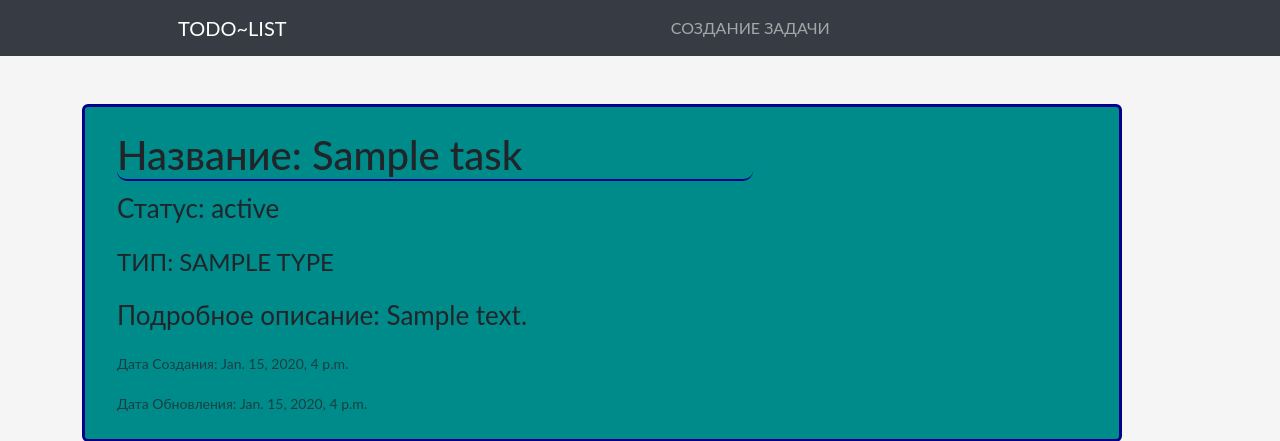
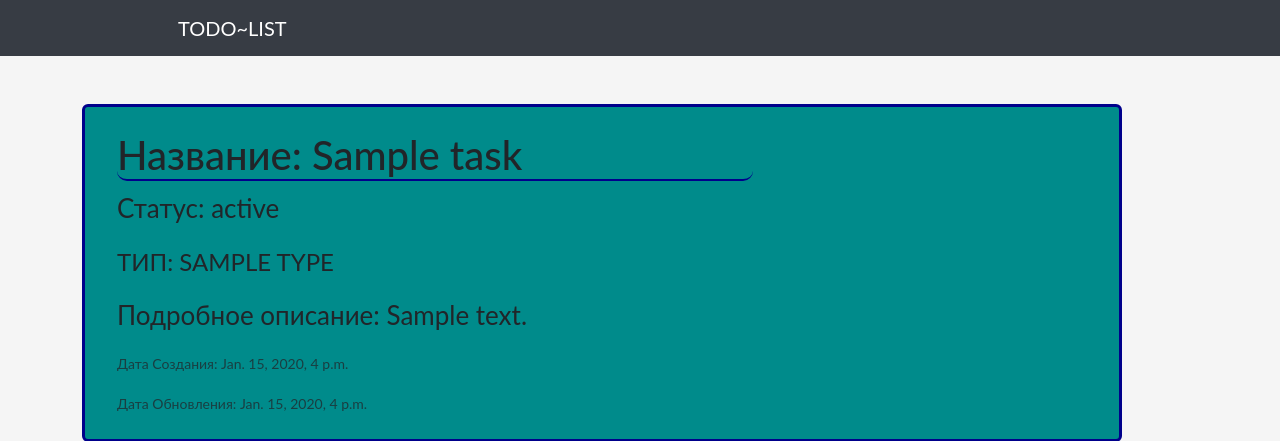
Before and after one commit to PandoraGrims/To-Do-list-boris, a Django app: page /tasks/1 in a window 1280 px wide. Shown: the top 441 px of the page. Run offline with Django 4.2, Linux system fonts and the light colour scheme; tables that the repository leaves empty hold one stand-in row (values such as "Sample post"); parts of the project's set-up code (start-up, migrations or seed data) failed here and were passed over.

Commit message:
Убрал лишний код

```diff
--- a/source/webapp/templates/project/project_list_view.html
+++ b/source/webapp/templates/project/project_list_view.html
@@ -10,6 +10,7 @@
         <h1 class="head-our-works" style="font-size: 80px">P.R.O.J.E.C.T.</h1>
         <h2>╰────────╮• ✻ •╭────────╯</h2>
     </div>
+    <br>
     {% include "search_form.html" %}
     <div class="container text-center">
         <div class="container-our-works pb-5 pt-5">
--- a/source/webapp/templates/tasks/task.html
+++ b/source/webapp/templates/tasks/task.html
@@ -1,15 +1,4 @@
 {% extends "base_html_my.html" %}
-{% block link %}
-    <li class="nav-item">
-        <a class="nav-link" href="{% url "task_add" %}">Создание задачи</a>
-    </li>
-{#    <li class="nav-item">#}
-{#        <a class="nav-link" href="{% url "task_delete_view" task.pk %}">Удалить задачу</a>#}
-{#    </li>#}
-{#    <li class="nav-item">#}
-{#        <a class="nav-link" href="{% url "task_update_view" task.pk %}">Редактировать задачу</a>#}
-{#    </li>#}
-{% endblock %}
 
 {% block title %}Детали{% endblock %}
 
@@ -33,13 +22,6 @@
                     <p class="card-text"><small class="text-body-secondary">Дата
                         Обновления: {{ task.updated_at }}</small>
                     </p>
-{#                    <a class="card-link pt-3 pt-4 pb-3" href="{% url "task_update_view" task.pk %}"#}
-{#                       style="border-top: 3px solid darkblue;border-radius: 10%; background-color: darkcyan">#}
-{#                        <button type="submit"#}
-{#                                class="btn btm-input btn-outline-warning btn-lg py-2  text-uppercase rounded-0">#}
-{#                            Редактирование#}
-{#                        </button>#}
-{#                    </a>#}
                 </div>
             </div>
         </div>
--- a/source/webapp/views/tasks_view.py
+++ b/source/webapp/views/tasks_view.py
@@ -80,7 +80,6 @@ class TaskCreateView(CreateView):
         task = form.save(commit=False)
         task.project = project
         task.save()
-        # form.save_m2m()
         return redirect("project_detail_view", pk=project.pk)
 
 
```
Also changed, not shown: source/webapp/admin.py (+0 -21 lines).
